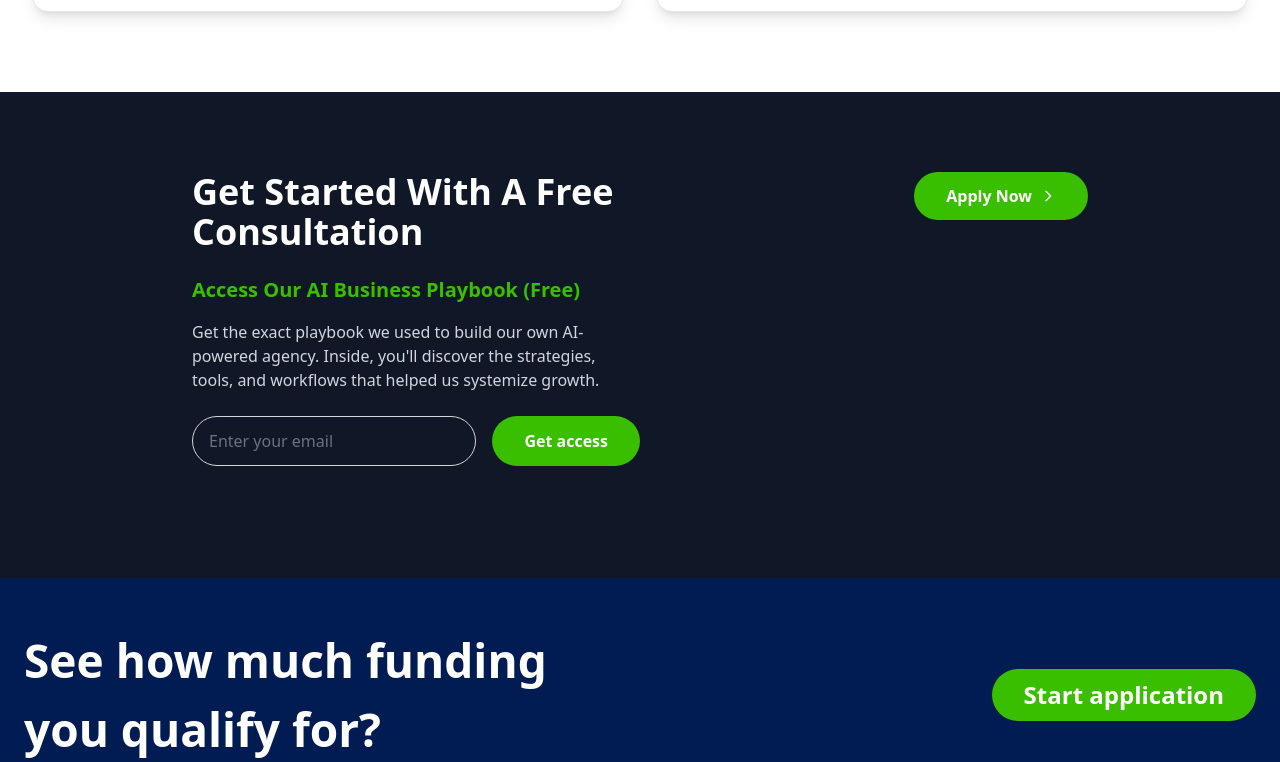
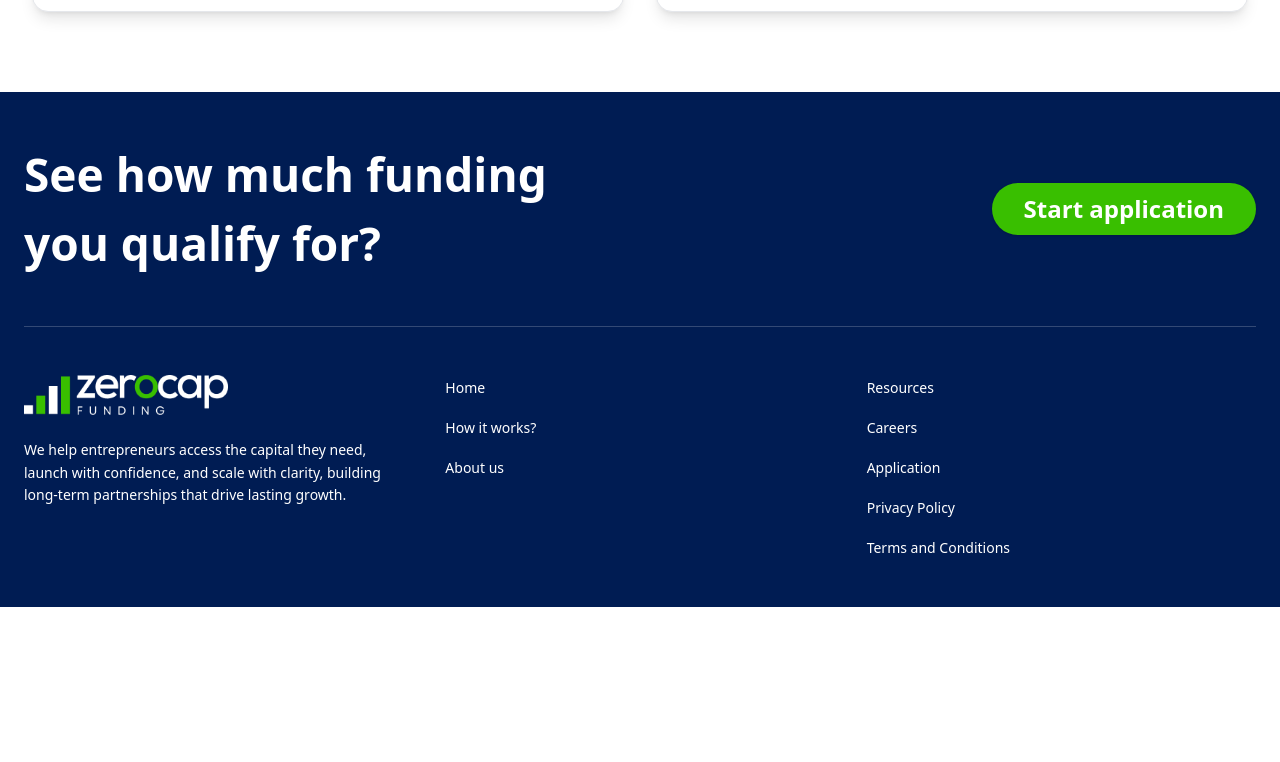
Before and after one commit to shami7117/zerocapfunding, a Next.js app: page /case-study in a window 1280 px wide. Shown: the part 1658-2420 px from the top of the page. After the commit the page ends 2265 px from the top, so only its background shows below. Built offline with nearby package versions, Linux system fonts and the light colour scheme.

Commit message:
animation changed

```diff
--- a/app/case-study/[id]/page.tsx
+++ b/app/case-study/[id]/page.tsx
@@ -278,59 +278,70 @@ const CaseStudyDetailPage: React.FC = () => {
           </div>
         </div>
       </motion.section>
-   {/* CTA Section */}
-      <motion.section
-        className="py-20 px-4 sm:px-6 lg:px-8 bg-gray-900 text-white"
-        variants={fadeInUp}
-        initial="initial"
-        whileInView="animate"
-        viewport={{ once: true }}
-      >
-        <div className="max-w-4xl mx-auto">
-          <div className="flex flex-col lg:flex-row items-start justify-between gap-8">
-            <div className="flex-1">
-              {/* <div className="text-2xl font-bold mb-2">A</div> */}
-              <h2 className="text-3xl sm:text-4xl font-bold mb-6">
-                Get Started With A Free Consultation
-              </h2>
 
-              <div className="mb-8">
-                <h3 className="text-xl font-semibold mb-4 text-[#39BF00]">
-                  Access Our AI Business Playbook (Free)
-                </h3>
-                <p className="text-gray-300 mb-6 max-w-md">
-                  Get the exact playbook we used to build our own AI-powered agency. Inside, you'll discover the strategies,
-                  tools, and workflows that helped us systemize growth.
-                </p>
-
-                <div className="flex flex-col sm:flex-row gap-4 max-w-md">
-                  <input
-                    type="email"
-                    placeholder="Enter your email"
-                    className="flex-1 px-4 py-3 rounded-full border-1 border-solid border-gray-300 text-gray-900 placeholder-gray-500 focus:outline-none focus:ring-2 focus:ring-[#39BF00]"
-                  />
-                  <button className="bg-[#39BF00] text-white px-8 py-3 rounded-full font-semibold hover:bg-[#32a300] transition-colors duration-300">
-                    Get access
-                  </button>
-                </div>
-              </div>
-            </div>
-
-            <div className="lg:ml-8">
-              <button className="bg-[#39BF00] text-white px-8 py-3 rounded-full font-semibold hover:bg-[#32a300] transition-colors duration-300 flex items-center gap-2">
-                Apply Now
-                <svg className="w-4 h-4" fill="none" stroke="currentColor" viewBox="0 0 24 24">
-                  <path strokeLinecap="round" strokeLinejoin="round" strokeWidth={2} d="M9 5l7 7-7 7" />
-                </svg>
-              </button>
-            </div>
-          </div>
-
-
-        </div>
-      </motion.section>
     </div>
   );
 };
 
 export default CaseStudyDetailPage;
+
+
+
+
+
+
+
+
+
+
+  {/* CTA Section */}
+      // <motion.section
+      //   className="py-20 px-4 sm:px-6 lg:px-8 bg-gray-900 text-white"
+      //   variants={fadeInUp}
+      //   initial="initial"
+      //   whileInView="animate"
+      //   viewport={{ once: true }}
+      // >
+      //   <div className="max-w-4xl mx-auto">
+      //     <div className="flex flex-col lg:flex-row items-start justify-between gap-8">
+      //       <div className="flex-1">
+      //         {/* <div className="text-2xl font-bold mb-2">A</div> */}
+      //         <h2 className="text-3xl sm:text-4xl font-bold mb-6">
+      //           Get Started With A Free Consultation
+      //         </h2>
+
+      //         <div className="mb-8">
+      //           <h3 className="text-xl font-semibold mb-4 text-[#39BF00]">
+      //             Access Our AI Business Playbook (Free)
+      //           </h3>
+      //           <p className="text-gray-300 mb-6 max-w-md">
+      //             Get the exact playbook we used to build our own AI-powered agency. Inside, you'll discover the strategies,
+      //             tools, and workflows that helped us systemize growth.
+      //           </p>
+
+      //           <div className="flex flex-col sm:flex-row gap-4 max-w-md">
+      //             <input
+      //               type="email"
+      //               placeholder="Enter your email"
+      //               className="flex-1 px-4 py-3 rounded-full border-1 border-solid border-gray-300 text-gray-900 placeholder-gray-500 focus:outline-none focus:ring-2 focus:ring-[#39BF00]"
+      //             />
+      //             <button className="bg-[#39BF00] text-white px-8 py-3 rounded-full font-semibold hover:bg-[#32a300] transition-colors duration-300">
+      //               Get access
+      //             </button>
+      //           </div>
+      //         </div>
+      //       </div>
+
+      //       <div className="lg:ml-8">
+      //         <button className="bg-[#39BF00] text-white px-8 py-3 rounded-full font-semibold hover:bg-[#32a300] transition-colors duration-300 flex items-center gap-2">
+      //           Apply Now
+      //           <svg className="w-4 h-4" fill="none" stroke="currentColor" viewBox="0 0 24 24">
+      //             <path strokeLinecap="round" strokeLinejoin="round" strokeWidth={2} d="M9 5l7 7-7 7" />
+      //           </svg>
+      //         </button>
+      //       </div>
+      //     </div>
+
+
+      //   </div>
+      // </motion.section>
--- a/app/case-study/page.tsx
+++ b/app/case-study/page.tsx
@@ -91,12 +91,19 @@ const CaseStudiesPage: React.FC = () => {
             className="flex flex-col sm:flex-row gap-4 justify-center items-center"
             variants={fadeInUp}
           >
-            <button className="bg-[#39BF00] text-white px-8 py-3 rounded-full font-semibold hover:bg-[#32a300] transition-colors duration-300 flex items-center gap-2">
+             <a
+    href="https://application.zerocapfunding.com/"
+    // target="_blank"
+    rel="noopener noreferrer"
+  >
+     <button className="bg-[#39BF00] text-white px-8 py-3 rounded-full font-semibold hover:bg-[#32a300] transition-colors duration-300 flex items-center gap-2">
               Apply Now
               <svg className="w-4 h-4" fill="none" stroke="currentColor" viewBox="0 0 24 24">
                 <path strokeLinecap="round" strokeLinejoin="round" strokeWidth={2} d="M9 5l7 7-7 7" />
               </svg>
             </button>
+  </a>
+
             <button className="border-2 border-gray-300 text-gray-700 px-8 py-3 rounded-full font-semibold hover:border-[#39BF00] hover:text-[#39BF00] transition-colors duration-300">
               See Testimonials
             </button>
@@ -177,57 +184,6 @@ const CaseStudiesPage: React.FC = () => {
         </div>
       </motion.section>
 
-      {/* CTA Section */}
-      <motion.section
-        className="py-20 px-4 sm:px-6 lg:px-8 bg-gray-900 text-white"
-        variants={fadeInUp}
-        initial="initial"
-        whileInView="animate"
-        viewport={{ once: true }}
-      >
-        <div className="max-w-4xl mx-auto">
-          <div className="flex flex-col lg:flex-row items-start justify-between gap-8">
-            <div className="flex-1">
-              {/* <div className="text-2xl font-bold mb-2">A</div> */}
-              <h2 className="text-3xl sm:text-4xl font-bold mb-6">
-                Get Started With A Free Consultation
-              </h2>
-
-              <div className="mb-8">
-                <h3 className="text-xl font-semibold mb-4 text-[#39BF00]">
-                  Access Our AI Business Playbook (Free)
-                </h3>
-                <p className="text-gray-300 mb-6 max-w-md">
-                  Get the exact playbook we used to build our own AI-powered agency. Inside, you'll discover the strategies,
-                  tools, and workflows that helped us systemize growth.
-                </p>
-
-                <div className="flex flex-col sm:flex-row gap-4 max-w-md">
-                  <input
-                    type="email"
-                    placeholder="Enter your email"
-                    className="flex-1 px-4 py-3 rounded-full border-1 border-solid border-gray-300 text-gray-900 placeholder-gray-500 focus:outline-none focus:ring-2 focus:ring-[#39BF00]"
-                  />
-                  <button className="bg-[#39BF00] text-white px-8 py-3 rounded-full font-semibold hover:bg-[#32a300] transition-colors duration-300">
-                    Get access
-                  </button>
-                </div>
-              </div>
-            </div>
-
-            <div className="lg:ml-8">
-              <button className="bg-[#39BF00] text-white px-8 py-3 rounded-full font-semibold hover:bg-[#32a300] transition-colors duration-300 flex items-center gap-2">
-                Apply Now
-                <svg className="w-4 h-4" fill="none" stroke="currentColor" viewBox="0 0 24 24">
-                  <path strokeLinecap="round" strokeLinejoin="round" strokeWidth={2} d="M9 5l7 7-7 7" />
-                </svg>
-              </button>
-            </div>
-          </div>
-
-
-        </div>
-      </motion.section>
     </div>
   );
 };
--- a/app/privacy-policy/page.tsx
+++ b/app/privacy-policy/page.tsx
@@ -10,7 +10,7 @@ export const metadata: Metadata = {
 export default function PrivacyPolicyPage() {
   return (
     <div className="min-h-screen bg-white">
-      <SiteHeader />
+      {/* <SiteHeader /> */}
       <div className="max-w-4xl mx-auto px-6 py-16">
         <div className="prose prose-lg max-w-none">
           <h1 className="text-4xl font-bold text-gray-900 mb-2 font-montserrat">PRIVACY STATEMENT</h1>
@@ -260,7 +260,7 @@ export default function PrivacyPolicyPage() {
           </div>
         </div>
       </div>
-      <SiteFooter />
+      {/* <SiteFooter /> */}
     </div>
   )
 }
--- a/app/terms-and-conditions/page.tsx
+++ b/app/terms-and-conditions/page.tsx
@@ -9,7 +9,7 @@ export const metadata: Metadata = {
 export default function PrivacyPolicyPage() {
   return (
     <div className="min-h-screen bg-white">
-      <SiteHeader />
+      {/* <SiteHeader /> */}
       <div className="max-w-4xl mx-auto px-6 py-16">
         <div className="space-y-8">
           <div className="space-y-2">
@@ -312,7 +312,7 @@ export default function PrivacyPolicyPage() {
           </div>
         </div>
       </div>
-      <SiteFooter />
+      {/* <SiteFooter /> */}
     </div>
   )
 }
--- a/components/site-footer.tsx
+++ b/components/site-footer.tsx
@@ -12,9 +12,15 @@ export function SiteFooter() {
             <br />
             you qualify for?
           </h2>
-          <button className="rounded-[100px] bg-[#39BF00] px-8 py-2 text-[24px] font-semibold text-white hover:bg-[#2ead49] shadow-sm">
-            Start application
-          </button>
+         <a
+  href="https://application.zerocapfunding.com/"
+  // target="_blank"
+  rel="noopener noreferrer"
+  className="rounded-[100px] bg-[#39BF00] px-8 py-2 text-[24px] font-semibold text-white hover:bg-[#2ead49] shadow-sm inline-block"
+>
+  Start application
+</a>
+
         </div>
       </div>
 
```
Also changed, not shown: components/HeroSection.tsx (+48 -11 lines).
